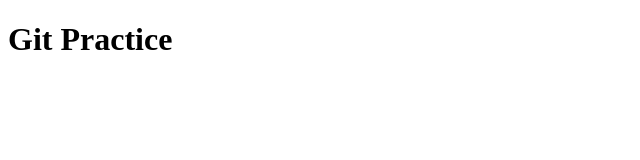
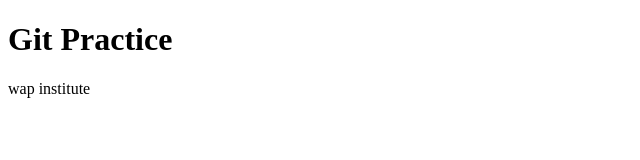
Before and after one commit to JyotiDahal123/jyoti-dahal, a plain HTML site: page index.html in a window 1280 px wide. Shown: the whole page, without its empty margins (0-640 px from the left). Drawn offline with Linux system fonts and the light colour scheme.

Commit message:
something added

```diff
--- a/index.html
+++ b/index.html
@@ -8,5 +8,6 @@
   </head>
   <body>
     <h1>Git Practice</h1>
+    <p>wap institute</p>
   </body>
 </html>
```
